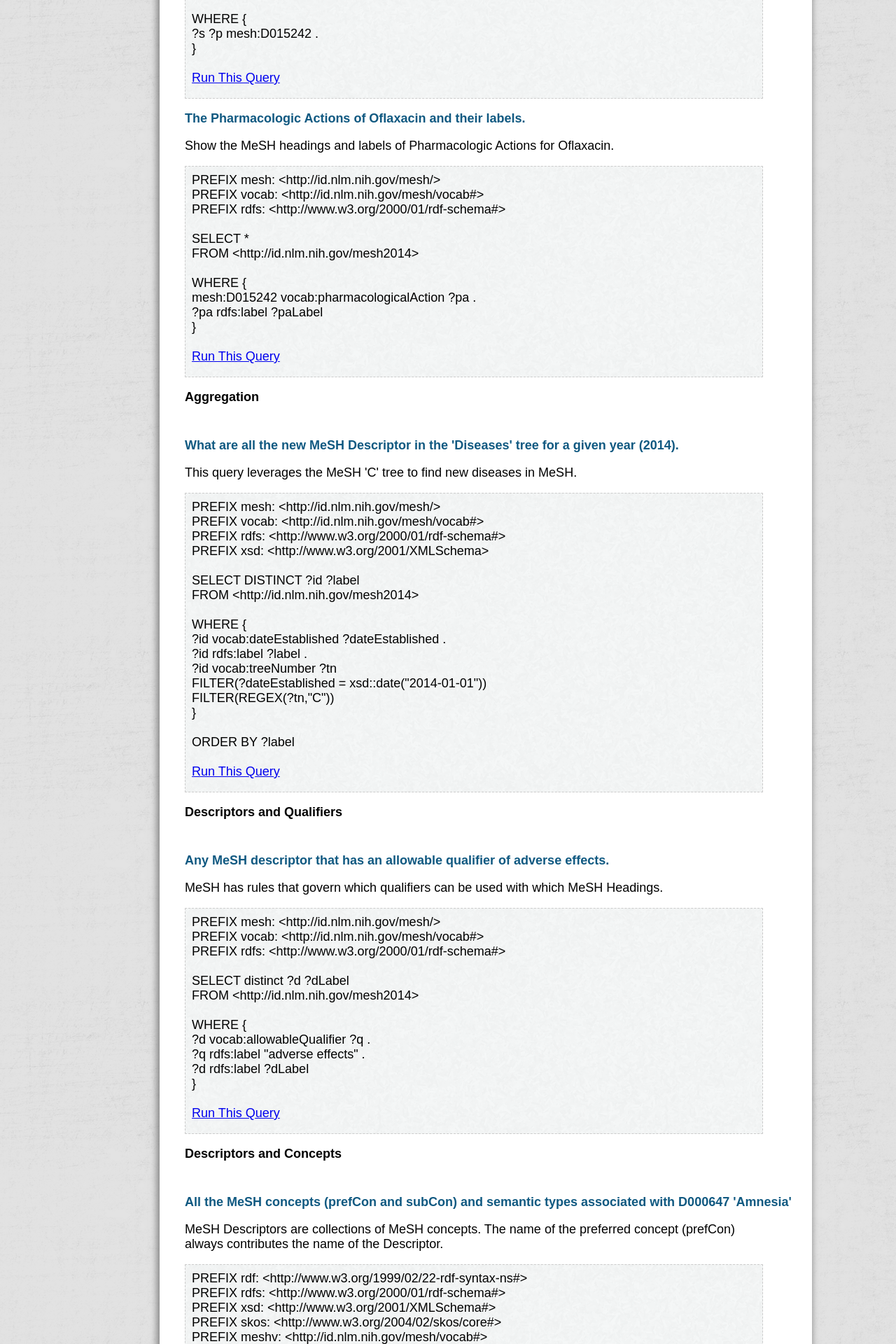
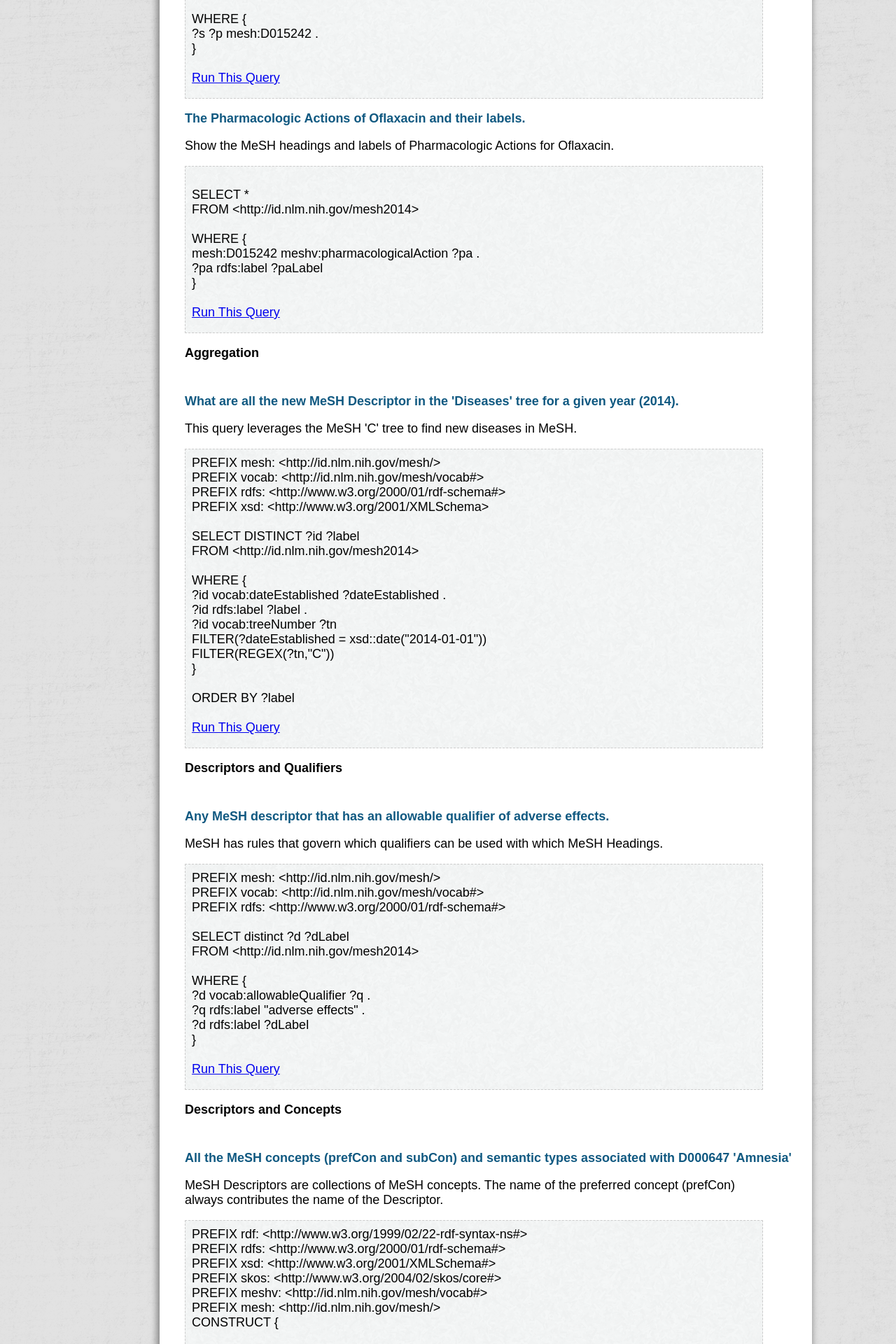
Before and after one commit to HHS/meshrdf, a Jekyll site: the page built from sample-queries.md, in a window 1280 px wide. Shown: the part 1494-3414 px from the top of the page at 70% size. Built offline with Jekyll 4.4.1, drawn with Linux system fonts in a browser that asks for light colours; nearby versions of some CDN libraries.

Commit message:
10/30/2014 SE #6: Small content change on descriptor literal and concepts

```diff
--- a/_data/queries.yml
+++ b/_data/queries.yml
@@ -53,15 +53,12 @@
   notes: Show the MeSH headings and labels of Pharmacologic Actions for Oflaxacin.
   type: Getting Started
   string: |+
-   PREFIX mesh: <http://id.nlm.nih.gov/mesh/>
-   PREFIX vocab: <http://id.nlm.nih.gov/mesh/vocab#>
-   PREFIX rdfs: <http://www.w3.org/2000/01/rdf-schema#>
 
    SELECT *
    FROM <http://id.nlm.nih.gov/mesh2014>
 
    WHERE {
-     mesh:D015242 vocab:pharmacologicalAction ?pa .
+     mesh:D015242 meshv:pharmacologicalAction ?pa .
      ?pa rdfs:label ?paLabel
    }
 
--- a/descriptor-literals.md
+++ b/descriptor-literals.md
@@ -6,7 +6,7 @@ categories:
 - Data Model
 ---
 
-A Descriptor is a class in MeSH RDF. Also known as Main Headings or MeSH Headings, Descriptors are used to index citations in the NLM MEDLINE database and to describe the subjects for NLM Catalog records. Descriptors are searchable in PubMed and NLM Catalog with the search tag [MH]. Most Descriptors indicate the subject of a resource (including geographic terms). Some indicate publication types (what a resource is rather than what it is about; for example: Randomized Controlled Trial or Letter). For more information about Descriptors, visit the NLM [MeSH Record Types page](http://www.nlm.nih.gov/mesh/intro_record_types.html).
+A Descriptor is a class in MeSH RDF with the name [meshv:Descriptor](http://id.nlm.nih.gov/mesh/describe?uri=http%3A%2F%2Fid.nlm.nih.gov%2Fmesh%2Fvocab%23Descriptor){:target="_blank"}. Also known as Main Headings or MeSH Headings, Descriptors are used to index citations in the NLM MEDLINE database and to describe the subjects for NLM Catalog records. Descriptors are searchable in PubMed and NLM Catalog with the search tag [MH]. Most Descriptors indicate the subject of a resource (including geographic terms). Some indicate publication types (what a resource is rather than what it is about; for example: Randomized Controlled Trial or Letter). For more information about Descriptors, visit the NLM [MeSH Record Types page](http://www.nlm.nih.gov/mesh/intro_record_types.html).
 
 ###RDF Graph Diagram
 
--- a/styles/style.css
+++ b/styles/style.css
@@ -93,6 +93,7 @@ width:90%;
   float:left;
   width:100%;
   background:url(../images/husk.png) repeat;
+
 }
 
 .content {
@@ -102,22 +103,19 @@ width:90%;
   margin-top:1em;
   padding:2em 0em 2em 2em;
   background-color:white;
+
 }
 
 .rdf-graph {
   max-width:700px;
 }
 
-pre {
-  word-wrap:break-word;
-
-}
 
 pre, .sample-queries, .data-table {
   margin-top:1em;
   margin-bottom:1em;
   padding: .5em;
-  width:90%;
+  max-width:90%;
   border:dashed 1px #ccc;
   background:url(../images/paper_fibers.png) repeat;
 }
```
Also changed, not shown: concepts.md (+6 -1 lines).
